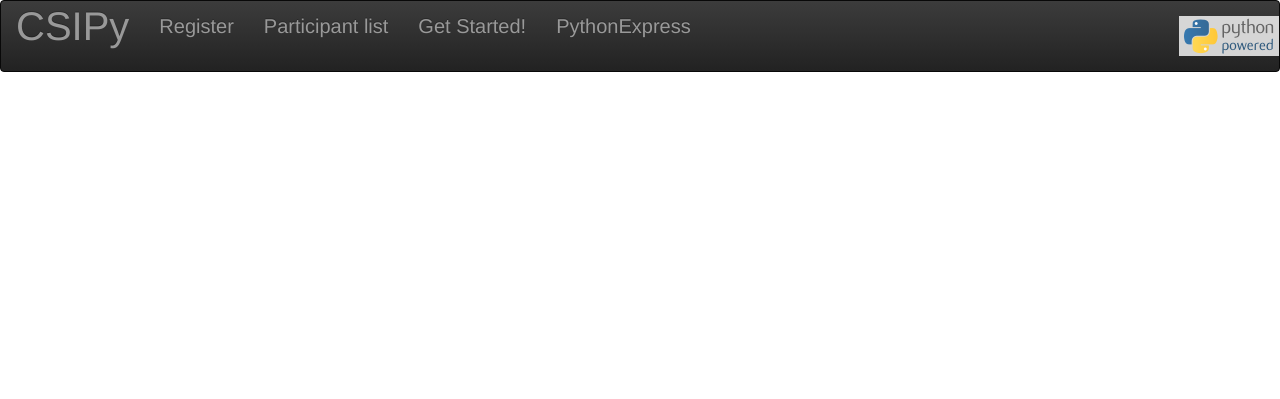
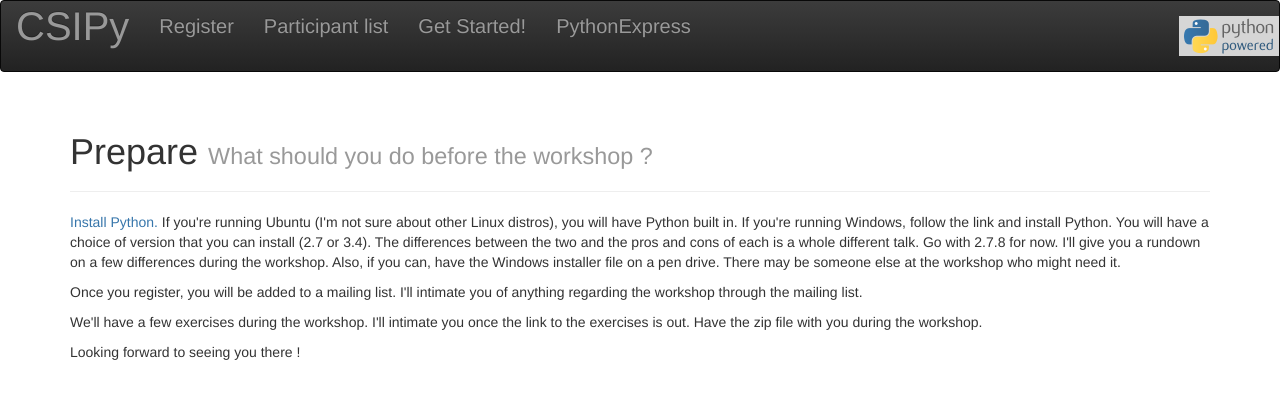
Before and after one commit to AlexMathew/csipy-home, a Flask app: page /setup in a window 1280 px wide. Shown: the top 399 px of the page. Run offline with Flask 2, Linux system fonts and the light colour scheme; some libraries are stand-ins or nearby versions.

Commit message:
Fix templates - link fix in home, and complete setup page

```diff
--- a/templates/home.html
+++ b/templates/home.html
@@ -1,12 +1,12 @@
 {% extends "template.html" %}
 {% block content %}
-	<div style="background-color: #3776ab">
+	<div style="background-color: #3776ab; height: 284px; width: 1351px;">
 		<div class="container">
 			<div class="jumbotron" style="background-color: inherit;">
 				<h1 style="font-size: 48px;">Welcome to CSIPy !</h1>
 				<p>
 					The introductory Python workshop, conducted for the CSI-SASTRA Chapter.
-					Supported by <a href="https://www.campushash.com/" style="color:#73D216; text-decoration: none">CampusHash</a>, the official workshop partners of PyCon India 2014, as part of <a href="https://pythonexpress.in" style="color:#73D216; text-decoration: none">Python Express</a>.
+					Supported by <a href="https://www.campushash.com/" style="color:#73D216; text-decoration: none">CampusHash</a>, the official workshop partners of PyCon India 2014, as part of <a href="pythonexpress.in" style="color:#73D216; text-decoration: none">Python Express</a>.
 					Follow the links on the navigation bar to continue.
 				</p>
 			</div>
--- a/templates/setup.html
+++ b/templates/setup.html
@@ -1,4 +1,27 @@
 {% extends "template.html" %}
 {% block content %}
+	<div class="page-header">
+	  <h1>Prepare <small>What should you do before the workshop ?</small></h1>
+	</div>
+	<div>
+		<p>
+			<a href="https://www.python.org/downloads/" style="color:#3776ab; text-decoration: none">Install Python.</a> If you're running Ubuntu (I'm not sure about other Linux distros), you will have Python built in. If you're running Windows, follow the link and install Python. You will have a choice of version that you can install (2.7 or 3.4). The differences between the two and the pros and cons of each is a whole different talk. Go with 2.7.8 for now. I'll give you a rundown on a few differences during the workshop. Also, if you can, have the Windows installer file on a pen drive. There may be someone else at the workshop who might need it.
+		</p>
+	</div>
+	<div>
+		<p>
+			Once you register, you will be added to a mailing list. I'll intimate you of anything regarding the workshop through the mailing list.
+		</p>
+	</div>
+	<div>
+		<p>
+			We'll have a few exercises during the workshop. I'll intimate you once the link to the exercises is out. Have the zip file with you during the workshop.
+		</p>
+	</div>
+	<div>
+		<p>
+			Looking forward to seeing you there !
+		</p>
+	</div>
 
 {% endblock %}
```
